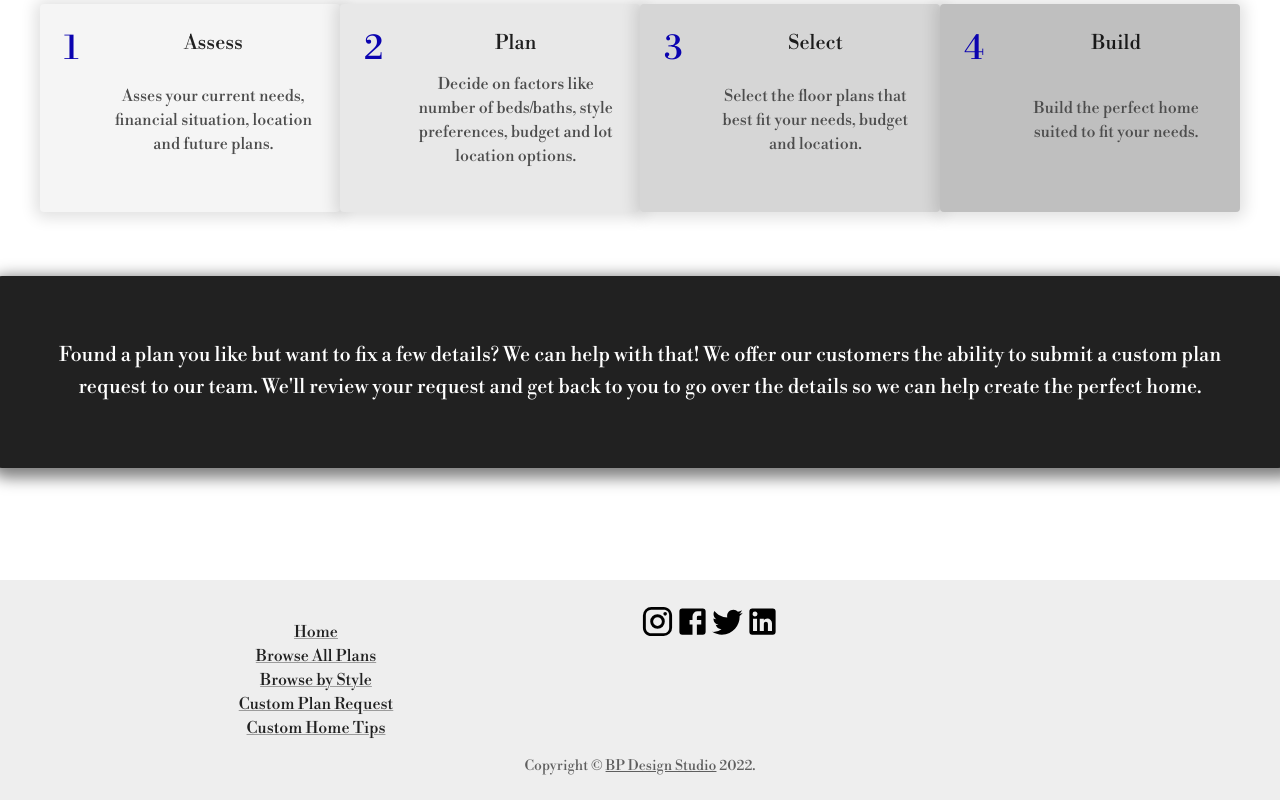
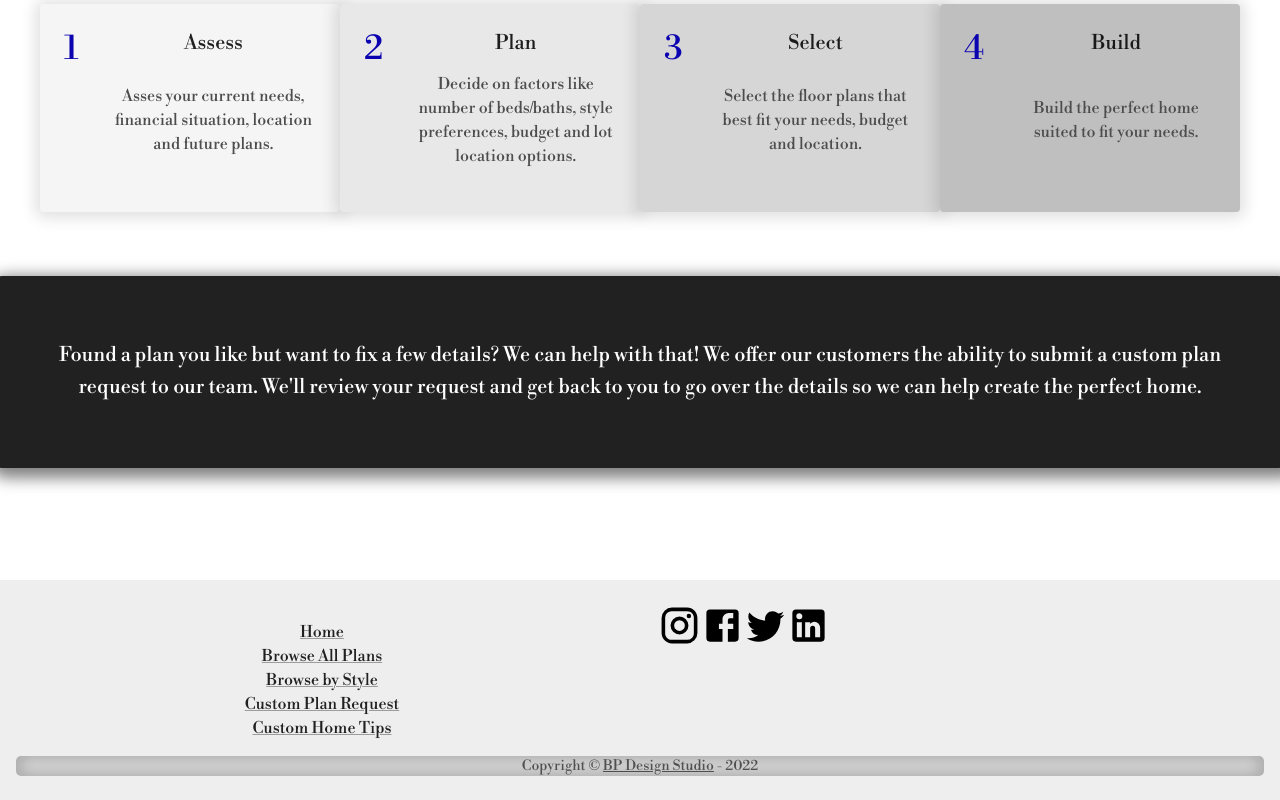
Before and after one commit to melxincognito/bp-design-next, a Next.js app in the folder client/: page / in a window 1280 px wide. Shown: the part 2110-2910 px from the top of the page. Built offline with nearby package versions, Linux system fonts and the light colour scheme.

Commit message:
changed footer style and increase social link size

```diff
--- a/client/components/navigation/Footer.js
+++ b/client/components/navigation/Footer.js
@@ -6,14 +6,21 @@ import FacebookIcon from "@mui/icons-material/Facebook";
 import LinkedInIcon from "@mui/icons-material/LinkedIn";
 
 function Copyright() {
+  const copyrightContainerStyles = {
+    width: "100%",
+    textAlign: "center",
+    boxShadow: " inset 0px 0px 15px 5px rgba(0,0,0,0.29)",
+    borderRadius: "5px",
+    color: "text.secondary",
+  };
+
   return (
-    <Typography variant="body2" color="text.secondary">
+    <Typography sx={copyrightContainerStyles} variant="body2">
       {"Copyright © "}
       <Link color="inherit" href="https://mui.com/" target="_blank">
         BP Design Studio
       </Link>{" "}
-      {new Date().getFullYear()}
-      {"."}
+      - {new Date().getFullYear()}
     </Typography>
   );
 }
@@ -30,22 +37,22 @@ export default function Footer() {
     {
       label: "Instagram",
       link: "https://www.instagram.com",
-      socialIcon: <InstagramIcon fontSize="large" />,
+      socialIcon: <InstagramIcon sx={{ fontSize: "43px" }} />,
     },
     {
       label: "Facebook",
       link: "https://www.facebook.com",
-      socialIcon: <FacebookIcon fontSize="large" />,
+      socialIcon: <FacebookIcon sx={{ fontSize: "43px" }} />,
     },
     {
       label: "Twitter",
       link: "https://www.twitter.com",
-      socialIcon: <TwitterIcon fontSize="large" />,
+      socialIcon: <TwitterIcon sx={{ fontSize: "43px" }} />,
     },
     {
       label: "LinkedIn",
       link: "https://www.linkedin.com",
-      socialIcon: <LinkedInIcon fontSize="large" />,
+      socialIcon: <LinkedInIcon sx={{ fontSize: "43px" }} />,
     },
   ];
 
@@ -94,7 +101,11 @@ export default function Footer() {
           className="socialLinksContainerIcon"
           role="navigation"
           aria-label="Social Links Navigation"
-          sx={{ display: "flex" }}
+          sx={{
+            display: "flex",
+            flexWrap: "wrap",
+            width: "50%",
+          }}
         >
           {socialLinks.map((socialLink, index) => (
             <div
```
